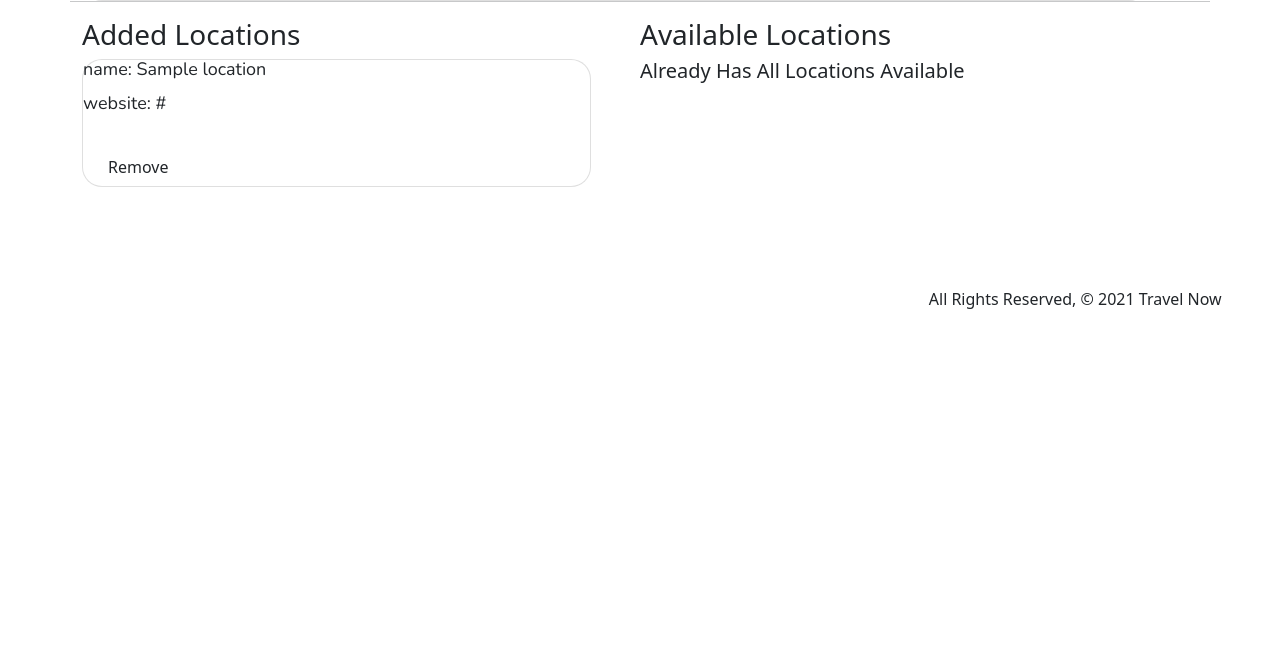
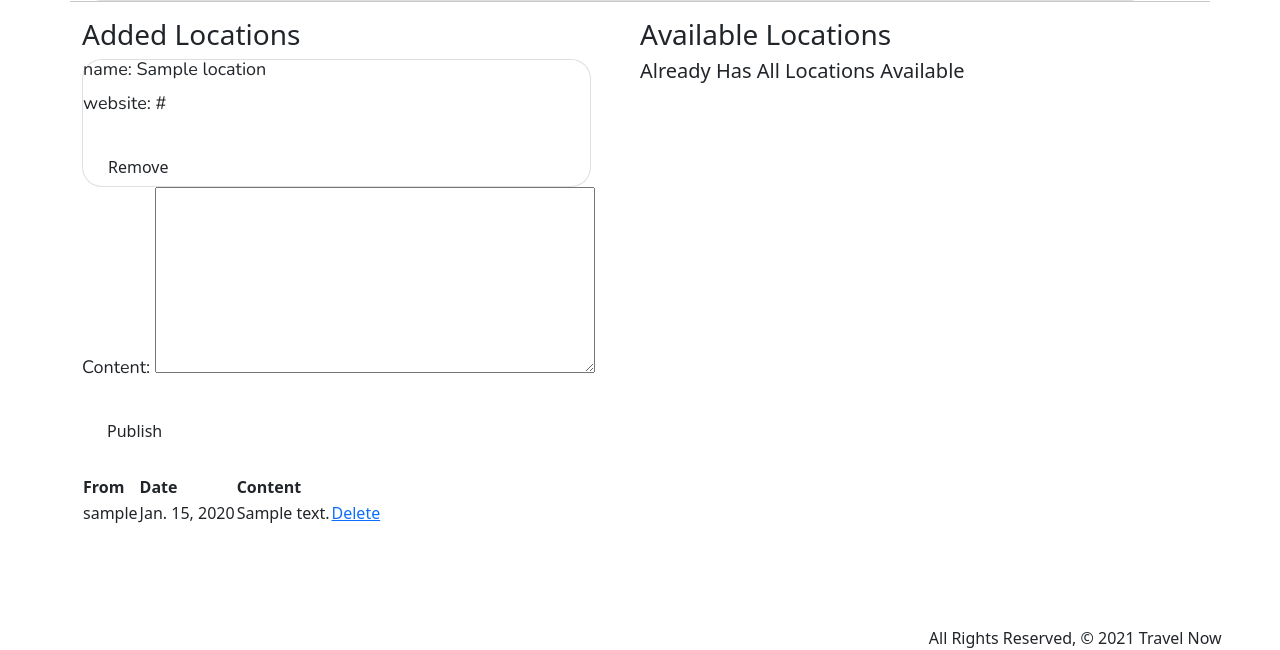
Before and after one commit to oselim14/travel-now, a Django app: page /itinerary/1/ in a window 1280 px wide. Shown: the part 597-1247 px from the top of the page. Before the commit the page ends 906 px from the top, so only its background shows below. Run offline with Django 3.2, Linux system fonts and the light colour scheme; tables that the repository leaves empty hold one stand-in row (values such as "Sample post"); some libraries are stand-ins or nearby versions.

Commit message:
Added one:many relationship with comments

```diff
--- a/main_app/forms.py
+++ b/main_app/forms.py
@@ -1,7 +1,7 @@
 from django.forms import ModelForm
-from .models import Location
+from .models import Comment
 
-class LocationForm(ModelForm):
+class CommentForm(ModelForm):
     class Meta:
-        model = Location
-        fields = ['name', 'website', 'open_hours', 'closing_hours', 'address']
+        model = Comment
+        fields = ['content']
--- a/main_app/models.py
+++ b/main_app/models.py
@@ -34,3 +34,15 @@ class Itinerary(models.Model):
 
     def get_absolute_url(self):
         return reverse('detail', kwargs={'itinerary_id': self.id})
+
+class Comment(models.Model):
+  date = models.DateField('Posted on', default=date.today())
+  content = models.TextField(max_length=500)
+  user = models.ForeignKey(User, on_delete=models.CASCADE)
+  itinerary = models.ForeignKey(Itinerary, on_delete=models.CASCADE)
+
+  def __str__(self):
+    return f"{self.content} on {self.date}"
+
+  class Meta:
+    ordering = ['-date']
--- a/main_app/templates/itinerary/detail.html
+++ b/main_app/templates/itinerary/detail.html
@@ -69,6 +69,34 @@
 
 </div>
 
+<div class="col s6">
+  <form class='comment-form' action="{% url 'add_comment' itinerary.id %}" method="POST">
+    {% csrf_token %}
+    {{ comment_form.as_p }}
+    <input type="submit" class="btn" value="Publish">
+  </form>
+  <br>
+  {% if not itinerary.comment_set.count %}
+    <div class="card-panel red-text center-align">No comments yet...</div>
+  {% else %}
+    <table class="striped">
+      <thead>
+        <tr><th>From</th><th>Date</th><th>Content</th></tr>
+      </thead>
+      <tbody>
+        {% for comment in itinerary.comment_set.all %}
+          <tr>
+            <td>{{comment.user}}</td>
+            <td>{{comment.date}}</td>
+            <td>{{comment.content}}</td>
+            <td><a href="{% url 'remove_comment' comment.id %}">Delete</a></td>
+          </tr>
+        {% endfor %}
+      </tbody>
+    </table>
+  {% endif %}
+</div>
+
 <script>
 
   const dateEl = document.getElementById('id_date');
--- a/main_app/urls.py
+++ b/main_app/urls.py
@@ -10,6 +10,8 @@ urlpatterns = [
     path('itinerary/create/', views.ItineraryCreate.as_view(), name='itinerary_create'),
     path('itinerary/<int:pk>/update/', views.ItineraryUpdate.as_view(), name='itinerary_update'),
     path('itinerary/<int:pk>/delete/', views.ItineraryDelete.as_view(), name='itinerary_delete'),
+    path('itinerary/<int:itinerary_id>/add_comment/', views.add_comment, name='add_comment'),
+    path('remove_comment/<int:comment_id>/', views.remove_comment, name='remove_comment'),
     path('itinerary/<int:itinerary_id>/add_location/<int:location_id>', views.add_location, name='add_location'),
     path('itinerary/<int:itinerary_id>/remove_location/<int:location_id>', views.remove_location, name='remove_location'),
     path('locations/', views.LocationList.as_view(), name='locations_index'),
--- a/main_app/views.py
+++ b/main_app/views.py
@@ -7,8 +7,8 @@ from django.contrib.auth.forms import UserCreationForm
 from django.contrib.auth.decorators import login_required
 from django.contrib.auth.mixins import LoginRequiredMixin
 
-from .models import Itinerary, Location
-from .forms import LocationForm
+from .models import Itinerary, Location, Comment
+from .forms import CommentForm
 
 # Create your views here.
 
@@ -25,10 +25,12 @@ def itinerary_index(request):
 def itinerary_detail(request, itinerary_id):
     itinerary = Itinerary.objects.get(id=itinerary_id)
     locations_exclude = Location.objects.exclude(id__in=itinerary.locations.all().values_list('id'))
+    comment_form = CommentForm()
 
     return render(request, 'itinerary/detail.html', {
         'itinerary': itinerary,
-        'locations': locations_exclude
+        'locations': locations_exclude,
+        'comment_form': comment_form
     })
 
 class ItineraryCreate(CreateView):
@@ -46,6 +48,22 @@ class ItineraryUpdate(UpdateView):
 class ItineraryDelete(DeleteView):
     model = Itinerary
     success_url = '/itinerary/'
+
+def add_comment(request, itinerary_id):
+  form = CommentForm(request.POST)
+
+  if form.is_valid():
+    new_comment = form.save(commit=False)
+    new_comment.user = request.user
+    new_comment.itinerary = Itinerary.objects.get(id=itinerary_id)
+    new_comment.save()
+  return redirect('detail', itinerary_id=itinerary_id)
+
+def remove_comment(request, comment_id):
+    comment = Comment.objects.get(id=comment_id)
+    itinerary_id = comment.itinerary.id
+    comment.delete()
+    return redirect('detail', itinerary_id=itinerary_id)
 
 def add_location(request, itinerary_id, location_id):
     Itinerary.objects.get(id=itinerary_id).locations.add(location_id)
```
Also changed, not shown: main_app/migrations/0007_comment.py (added).
